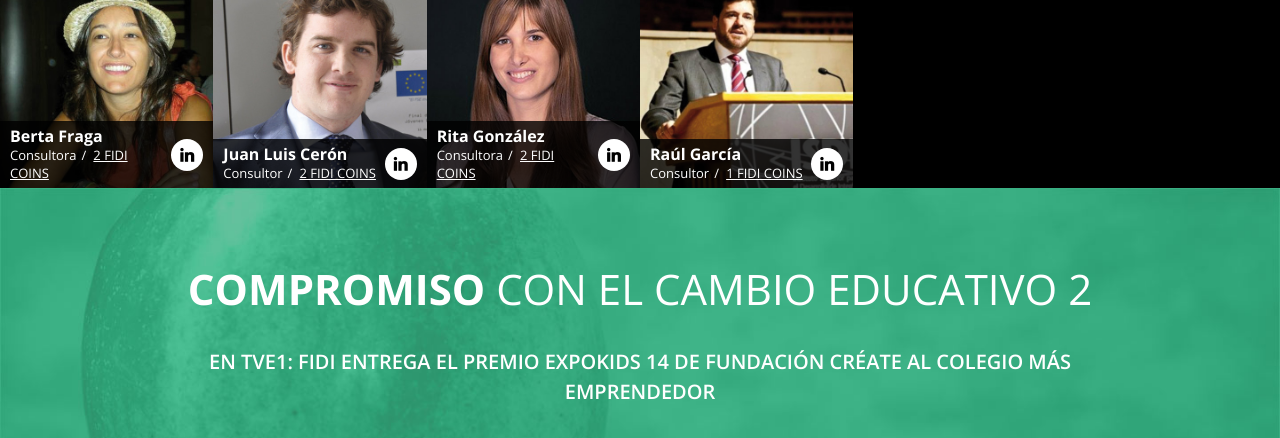
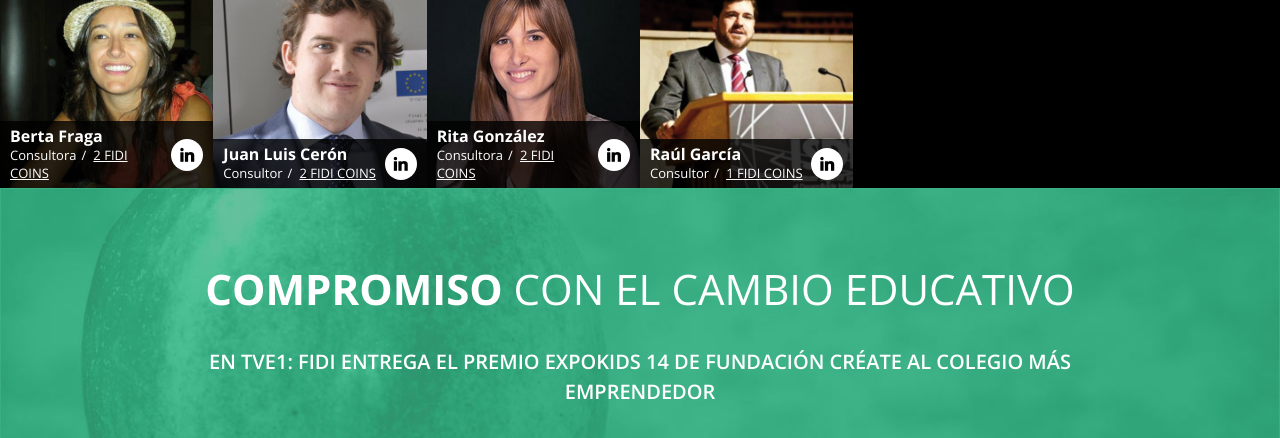
Before and after one commit to isdi-edu/fidi, a Jekyll site: the page built from index.html, in a window 1280 px wide and 900 px high, scrolled down 1842 px, cut to the strip 0-438 px from the top of the window. Built offline with Jekyll 4.4.1, drawn with Linux system fonts in a browser that asks for light colours; some web fonts are replaced.

Commit message:
Actualizado el video eliminando el acceso a lista

```diff
--- a/_includes/secciones/compromiso.liquid
+++ b/_includes/secciones/compromiso.liquid
@@ -1,5 +1,5 @@
 <div class="seccion__titulo">
-  <strong>Compromiso</strong> con el cambio educativo 2
+  <strong>Compromiso</strong> con el cambio educativo
 </div>
 
 <div class="seccion__subtitulo">
@@ -9,7 +9,7 @@
 <div class="seccion__cuerpo">
   <div class="video-embed">
     <div class="video-embed__inner">
-      <iframe width="560" height="315" src="https://www.youtube.com/embed/DiE5okEJBlU?list=UUMsJswJ4DgS1As_W_MeVQxg" frameborder="0" allowfullscreen></iframe>
+      <iframe width="560" height="315" src="https://www.youtube.com/embed/DiE5okEJBlU" frameborder="0" allowfullscreen></iframe>
     </div>
   </div>
 </div>
```
